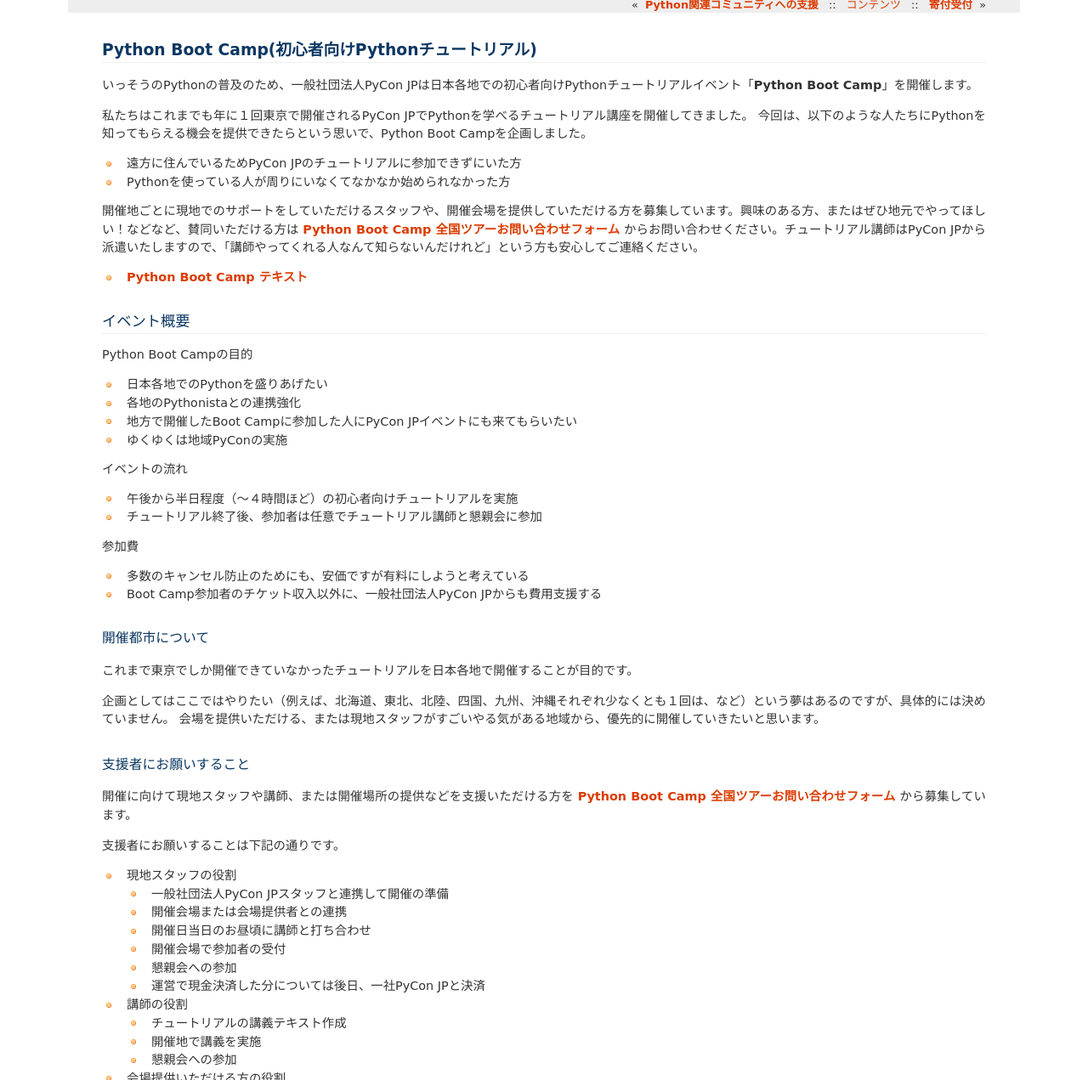
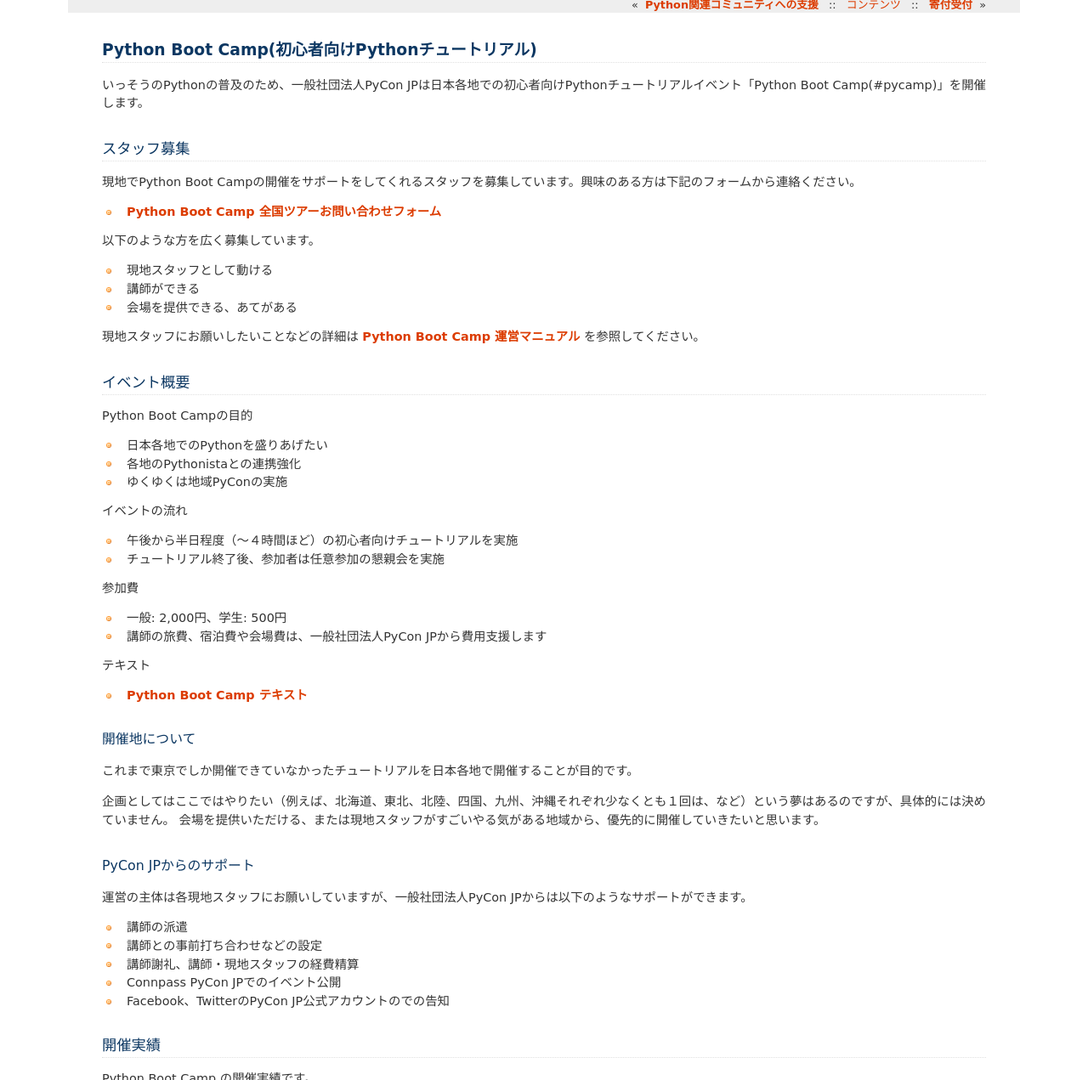
Before and after one commit to pyconjp/www.pycon.jp, a Sphinx documentation site: the page built from source/support/bootcamp.rst, in a window 1280 px wide and 1400 px high, cut to the strip 129-1400 px from the top of the window. Shown: the whole strip at 85% size. Built offline with Sphinx 7.4.7, drawn with Linux system fonts in a browser that asks for light colours; some of the changed text lies outside the part shown.

Commit message:
ISSHA-375 Python Boot Camp の説明をシンプルに

```diff
--- a/source/support/bootcamp.rst
+++ b/source/support/bootcamp.rst
@@ -2,19 +2,25 @@
 Python Boot Camp(初心者向けPythonチュートリアル)
 ================================================
 
-いっそうのPythonの普及のため、一般社団法人PyCon JPは日本各地での初心者向けPythonチュートリアルイベント「**Python Boot Camp**」を開催します。
+いっそうのPythonの普及のため、一般社団法人PyCon JPは日本各地での初心者向けPythonチュートリアルイベント「Python Boot Camp(#pycamp)」を開催します。
 
-私たちはこれまでも年に１回東京で開催されるPyCon JPでPythonを学べるチュートリアル講座を開催してきました。
-今回は、以下のような人たちにPythonを知ってもらえる機会を提供できたらという思いで、Python Boot Campを企画しました。
+スタッフ募集
+============
+現地でPython Boot Campの開催をサポートをしてくれるスタッフを募集しています。興味のある方は下記のフォームから連絡ください。
 
-- 遠方に住んでいるためPyCon JPのチュートリアルに参加できずにいた方
-- Pythonを使っている人が周りにいなくてなかなか始められなかった方
+- `Python Boot Camp 全国ツアーお問い合わせフォーム`_
 
-開催地ごとに現地でのサポートをしていただけるスタッフや、開催会場を提供していただける方を募集しています。興味のある方、またはぜひ地元でやってほしい！などなど、賛同いただける方は `Python Boot Camp 全国ツアーお問い合わせフォーム`_ からお問い合わせください。チュートリアル講師はPyCon JPから派遣いたしますので、「講師やってくれる人なんて知らないんだけれど」という方も安心してご連絡ください。
+以下のような方を広く募集しています。
+
+- 現地スタッフとして動ける
+- 講師ができる
+- 会場を提供できる、あてがある
 
 .. _Python Boot Camp 全国ツアーお問い合わせフォーム: https://docs.google.com/forms/d/1IANh21fievi_lyyQyL8II66RSxlVuHBdAhr05C1qv9c/viewform
 
-- `Python Boot Camp テキスト <http://bootcamp-text.readthedocs.io/>`_
+現地スタッフにお願いしたいことなどの詳細は
+`Python Boot Camp 運営マニュアル <http://bootcamp-text.readthedocs.io/organize/index.html>`_
+を参照してください。
 
 イベント概要
 ============
@@ -23,71 +29,40 @@
 
 - 日本各地でのPythonを盛りあげたい
 - 各地のPythonistaとの連携強化
-- 地方で開催したBoot Campに参加した人にPyCon JPイベントにも来てもらいたい
 - ゆくゆくは地域PyConの実施
 
 イベントの流れ
 
 - 午後から半日程度（〜４時間ほど）の初心者向けチュートリアルを実施
-- チュートリアル終了後、参加者は任意でチュートリアル講師と懇親会に参加
+- チュートリアル終了後、参加者は任意参加の懇親会を実施
 
 参加費
 
-- 多数のキャンセル防止のためにも、安価ですが有料にしようと考えている
-- Boot Camp参加者のチケット収入以外に、一般社団法人PyCon JPからも費用支援する
+- 一般: 2,000円、学生: 500円
+- 講師の旅費、宿泊費や会場費は、一般社団法人PyCon JPから費用支援します
+
+テキスト
+
+- `Python Boot Camp テキスト <http://pycamp.pycon.jp/>`_
 
 
-開催都市について
-----------------
+開催地について
+--------------
 
 これまで東京でしか開催できていなかったチュートリアルを日本各地で開催することが目的です。
 
 企画としてはここではやりたい（例えば、北海道、東北、北陸、四国、九州、沖縄それぞれ少なくとも１回は、など）という夢はあるのですが、具体的には決めていません。
 会場を提供いただける、または現地スタッフがすごいやる気がある地域から、優先的に開催していきたいと思います。
 
+PyCon JPからのサポート
+----------------------
+運営の主体は各現地スタッフにお願いしていますが、一般社団法人PyCon JPからは以下のようなサポートができます。
 
-支援者にお願いすること
-----------------------
-
-開催に向けて現地スタッフや講師、または開催場所の提供などを支援いただける方を `Python Boot Camp 全国ツアーお問い合わせフォーム`_ から募集しています。
-
-支援者にお願いすることは下記の通りです。
-
-- 現地スタッフの役割
-
-  - 一般社団法人PyCon JPスタッフと連携して開催の準備
-  - 開催会場または会場提供者との連携
-  - 開催日当日のお昼頃に講師と打ち合わせ
-  - 開催会場で参加者の受付
-  - 懇親会への参加
-  - 運営で現金決済した分については後日、一社PyCon JPと決済
-
-- 講師の役割
-
-  - チュートリアルの講義テキスト作成
-  - 開催地で講義を実施
-  - 懇親会への参加
-
-- 会場提供いただける方の役割
-
-  - 現地スタッフとのやりとり
-  - 電源・ネットワークの確保
-  - 当日の建物セキュリティなどの手続き
-
-PyCon JPから提供できるもの
---------------------------
-
-- PyCon JPの役割
-
-  - チュートリアルテキストの作成・メンテナンス
-  - 講師の派遣
-  - 講師との事前打ち合わせなどの設定
-  - 講師謝礼、講師・現地スタッフの経費精算
-  - Connpass PyCon JPでのイベント公開
-  - Facebook、TwitterのPyCon JP公式アカウントのでの告知
-
-
-**ご応募、お問い合わせお待ちしております！**
+- 講師の派遣
+- 講師との事前打ち合わせなどの設定
+- 講師謝礼、講師・現地スタッフの経費精算
+- Connpass PyCon JPでのイベント公開
+- Facebook、TwitterのPyCon JP公式アカウントのでの告知
 
 開催実績
 ========
```
